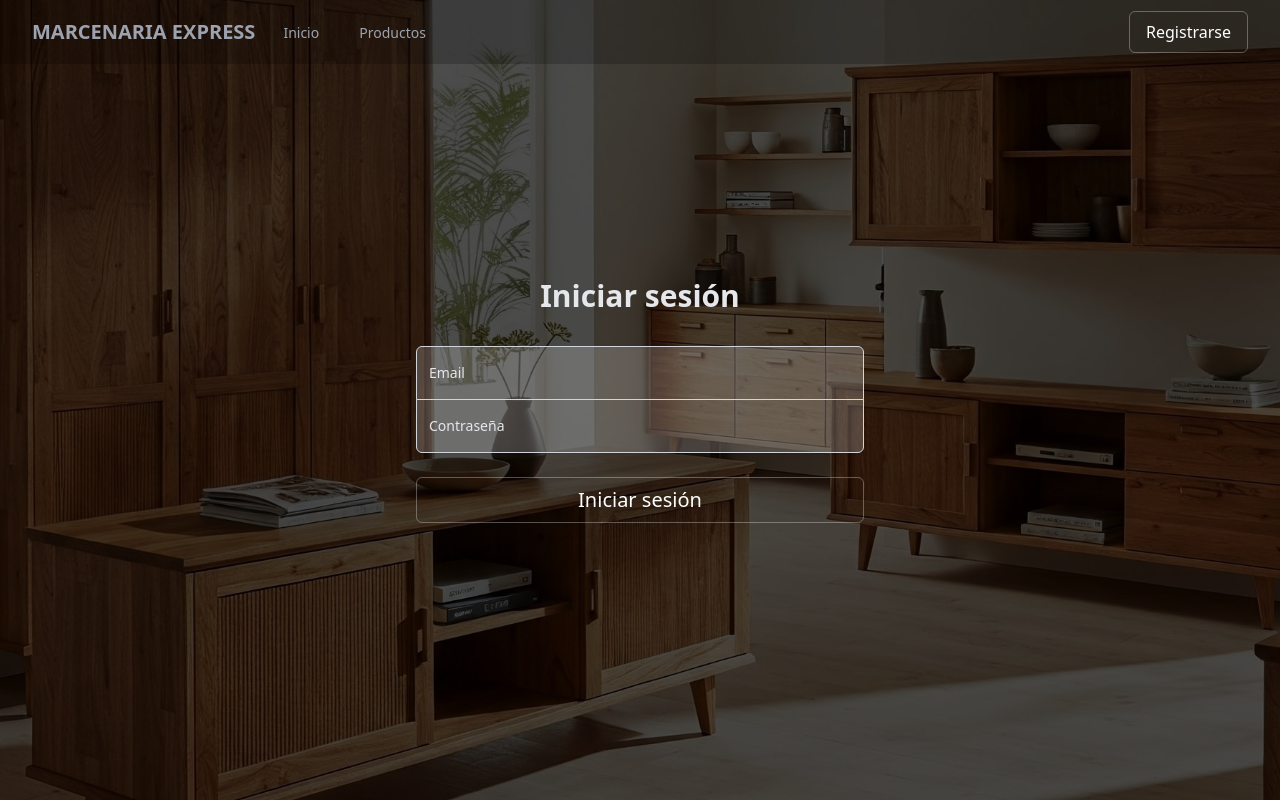
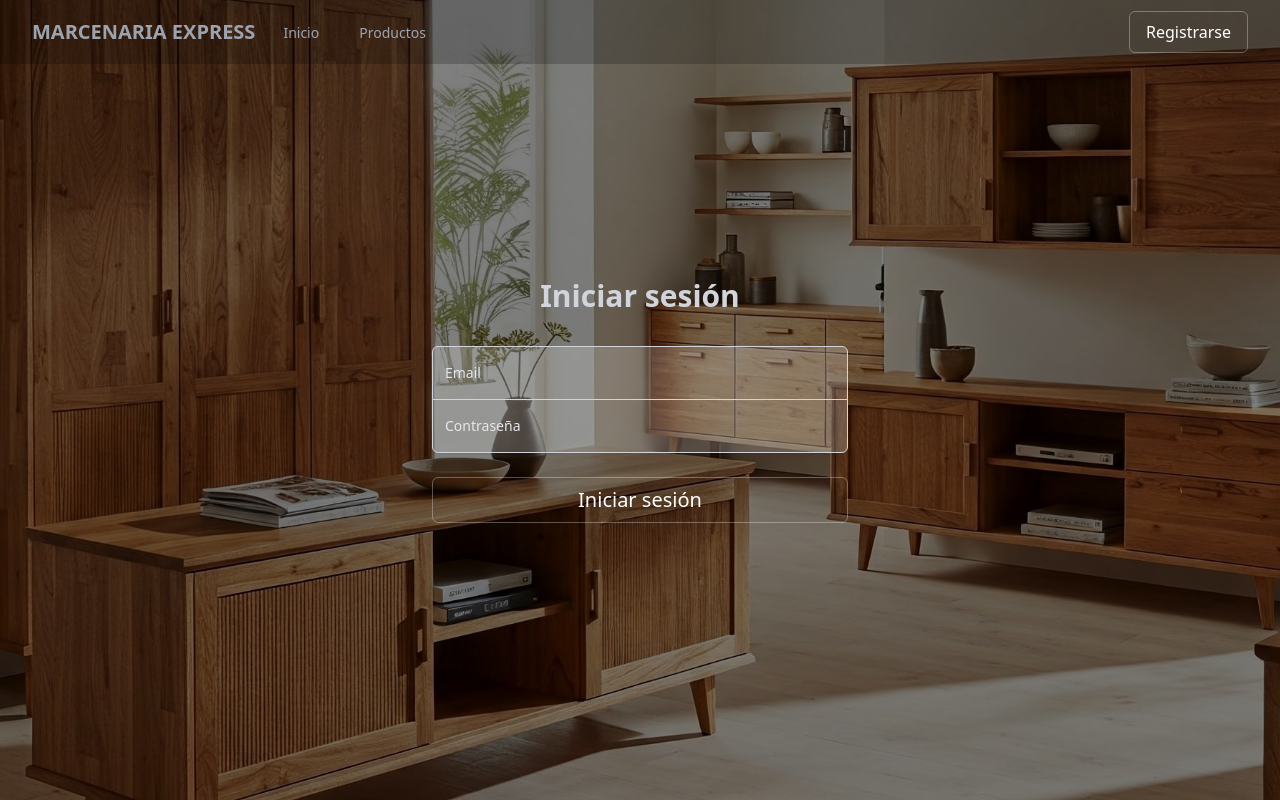
Before and after one commit to fhidalgorosabal/marcenaria-express, a React (Vite) app: page /login in a window 1280 px wide. Built offline with nearby package versions, Linux system fonts and the light colour scheme.

Commit message:
feature: Create Banner component in Home and Login pages

```diff
--- /dev/null
+++ b/src/components/common/Banner.tsx
@@ -0,0 +1,43 @@
+import { BannerType } from "../../types/BannerType";
+import "../../styles/banner.css";
+
+const Banner = ({
+  title,
+  subtitle,
+  content,
+  children,
+  className = "",
+}: BannerType) => {
+  return (
+    <div className="relative w-full">
+      <div className="bg-banner absolute inset-0 w-full h-screen bg-cover bg-center bg-no-repeat">
+        <div className="absolute inset-0 bg-black bg-opacity-50"></div>
+      </div>
+      <div className="relative h-screen flex items-center justify-center">
+        <div className={`text-center px-4 ${className}`}>
+          {title && (
+            <h1
+              className="text-5xl text-gray-300 font-bold mb-6"
+              dangerouslySetInnerHTML={{ __html: title }}
+            />
+          )}
+          {subtitle && (
+            <h2
+              className="text-3xl text-gray-300 font-bold mb-6"
+              dangerouslySetInnerHTML={{ __html: subtitle }}
+            />
+          )}
+          {content && (
+            <p
+              className="text-2xl text-white mb-8"
+              dangerouslySetInnerHTML={{ __html: content }}
+            />
+          )}
+          {children}
+        </div>
+      </div>
+    </div>
+  );
+};
+
+export default Banner;
--- a/src/pages/Home/index.tsx
+++ b/src/pages/Home/index.tsx
@@ -1,22 +1,14 @@
 import { ROUTES } from "../../lib/constants";
 import Button from "../../components/common/Button";
-import "../../styles/home.css";
+import Banner from "../../components/common/Banner";
 
 const Home = () => {
   return (
     <>
-      <div className="relative w-full">
-        <div className="bg-banner absolute inset-0 w-full h-screen bg-cover bg-center bg-no-repeat">
-          <div className="absolute inset-0 bg-black bg-opacity-50"></div>
-        </div>
-        <div className="relative h-screen flex items-center justify-center">
-          <div className="text-center max-w-3xl px-4">
-            <h1 className="text-5xl text-gray-300 font-bold mb-6">
-              BIENVENIDO A <br /> MARCENARIA EXPRESS
-            </h1>
-            <p className="text-2xl text-white mb-8">
-              Descubre nuestra colección de muebles artesanales
-            </p>
+      <Banner
+        title="BIENVENIDO A </br> MARCENARIA EXPRESS"
+        content="Descubre nuestra colección de muebles artesanales"
+      >
         <Button
           variant="outline"
           size="md"
@@ -24,9 +16,7 @@ const Home = () => {
         >
           Ver Productos
         </Button>
-          </div>
-        </div>
-      </div>
+      </Banner>
       <div className="max-w-7xl mx-auto px-4 py-10">
         <p className="py-4">
           Lorem ipsum dolor sit, amet consectetur adipisicing elit. Animi, fuga
--- a/src/pages/Login/index.tsx
+++ b/src/pages/Login/index.tsx
@@ -2,6 +2,7 @@ import { useState } from "react";
 import { useNavigate } from "react-router-dom";
 import { useAuth } from "../../hooks";
 import Button from "../../components/common/Button";
+import Banner from "../../components/common/Banner";
 
 const Login = () => {
   const [email, setEmail] = useState("");
@@ -53,17 +54,7 @@ const Login = () => {
   };
 
   return (
-    <div className="relative w-full">
-      <div className="bg-banner absolute inset-0 w-full h-screen bg-cover bg-center bg-no-repeat">
-        <div className="absolute inset-0 bg-black bg-opacity-70"></div>
-      </div>
-      <div className="relative h-screen flex items-center justify-center">
-        <div className="max-w-md w-full space-y-8">
-          <div>
-            <h2 className="text-center text-3xl font-extrabold text-gray-200">
-              Iniciar sesión
-            </h2>
-          </div>
+    <Banner subtitle="Iniciar sesión" className="max-w-md w-full">
       <form className="mt-8 space-y-6" onSubmit={handleSubmit}>
         {error && (
           <div className="text-red-500 text-center text-sm">{error}</div>
@@ -116,9 +107,7 @@ const Login = () => {
           </Button>
         </div>
       </form>
-        </div>
-      </div>
-    </div>
+    </Banner>
   );
 };
 
--- a/src/styles/global.css
+++ b/src/styles/global.css
@@ -1,15 +1,3 @@
 @tailwind base;
 @tailwind components;
 @tailwind utilities;
-
-:root {
-  --primary-color: #3b82f6;
-  --secondary-color: #1e40af;
-  --text-color: #1f2937;
-  --background-color: #ffffff50;
-}
-
-body {
-  color: var(--text-color);
-  background-color: var(--background-color);
-}
--- /dev/null
+++ b/src/types/BannerType.ts
@@ -0,0 +1,9 @@
+import { ReactNode } from "react";
+
+export interface BannerType {
+  title?: string;
+  subtitle?: string;
+  content?: string;
+  children?: ReactNode;
+  className?: string;
+}
```
Also changed, not shown: src/styles/banner.css (renamed from src/styles/home.css). Lines whose indentation alone changed are shown as unchanged.
